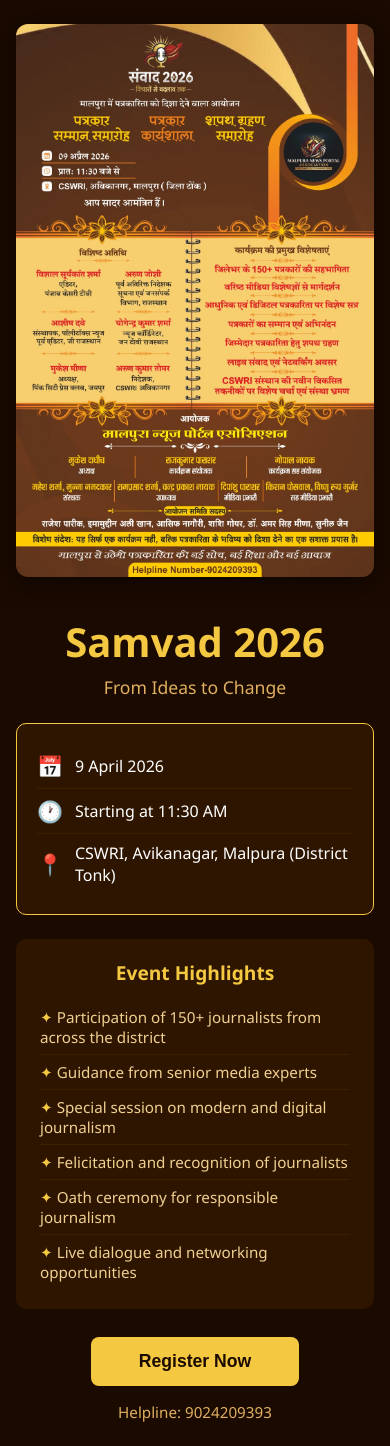
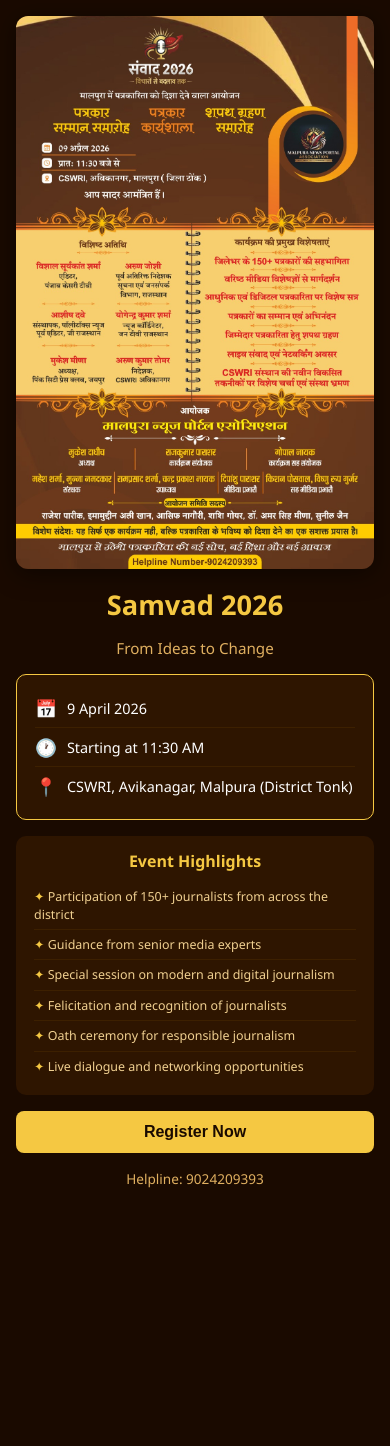
Before and after one commit to nlsa8750/samvad2026-frontend, a React (Create React App) app: page / in a window 390 px wide. After the commit the page ends 1204 px from the top, so only its background shows below. Built offline with nearby package versions, Linux system fonts and the light colour scheme.

Commit message:
Changed the styling of the webpage

```diff
--- a/src/pages/HomePage.css
+++ b/src/pages/HomePage.css
@@ -4,56 +4,76 @@
   padding: 0;
 }
 
-body {
+html, body {
+  height: 100%;
   font-family: 'Segoe UI', sans-serif;
   background: #1a0a00;
   color: #fff;
 }
 
 .home-container {
-  max-width: 900px;
-  margin: 0 auto;
-  padding: 24px 16px;
+  height: 100vh;
+  display: flex;
+  flex-direction: row;
+  align-items: center;
+  justify-content: center;
+  gap: 24px;
+  padding: 24px 32px;
+}
+
+.event-poster {
+  flex: 0 0 48%;
+  display: flex;
+  align-items: center;
+  justify-content: center;
+  height: 100%;
 }
 
 .poster-img {
+  max-height: calc(100vh - 48px);
   width: 100%;
+  object-fit: contain;
   border-radius: 12px;
   box-shadow: 0 4px 24px rgba(0,0,0,0.5);
+  display: block;
 }
 
 .event-details {
-  margin-top: 32px;
+  flex: 0 0 44%;
+  display: flex;
+  flex-direction: column;
+  gap: 16px;
+  height: 100%;
+  justify-content: center;
   text-align: center;
+  overflow-y: auto;
 }
 
 .event-title {
-  font-size: 2.5rem;
+  font-size: 2rem;
   color: #f5c842;
+  line-height: 1.2;
 }
 
 .event-tagline {
-  font-size: 1.1rem;
+  font-size: 0.95rem;
   color: #e0b060;
-  margin-top: 6px;
 }
 
 .info-card {
   background: #2e1500;
   border: 1px solid #f5c842;
   border-radius: 10px;
-  padding: 20px;
-  margin: 24px auto;
-  max-width: 480px;
+  padding: 14px 18px;
   text-align: left;
 }
 
 .info-row {
   display: flex;
   align-items: center;
-  gap: 12px;
-  padding: 8px 0;
-  font-size: 1rem;
+  gap: 10px;
+  padding: 7px 0;
+  font-size: 0.9rem;
   border-bottom: 1px solid #3d2000;
 }
 
@@ -62,22 +82,21 @@
 }
 
 .info-icon {
-  font-size: 1.3rem;
+  font-size: 1.1rem;
+  flex-shrink: 0;
 }
 
 .highlights {
   background: #2e1500;
   border-radius: 10px;
-  padding: 20px 24px;
-  margin: 0 auto 28px;
-  max-width: 600px;
+  padding: 14px 18px;
   text-align: left;
 }
 
 .highlights h2 {
   color: #f5c842;
-  font-size: 1.2rem;
-  margin-bottom: 14px;
+  font-size: 1rem;
+  margin-bottom: 10px;
   text-align: center;
 }
 
@@ -87,10 +106,11 @@
 }
 
 .highlights ul li {
-  padding: 7px 0;
+  padding: 6px 0;
   border-bottom: 1px solid #3d2000;
-  font-size: 0.95rem;
+  font-size: 0.83rem;
   color: #f0d090;
+  line-height: 1.4;
 }
 
 .highlights ul li::before {
@@ -106,12 +126,13 @@
   background: #f5c842;
   color: #1a0a00;
   border: none;
-  padding: 14px 48px;
-  font-size: 1.1rem;
+  padding: 12px;
+  font-size: 1rem;
   font-weight: bold;
   border-radius: 8px;
   cursor: pointer;
   transition: background 0.2s;
+  width: 100%;
 }
 
 .register-btn:hover {
@@ -119,7 +140,58 @@
 }
 
 .helpline {
-  margin-top: 16px;
   color: #e0b060;
-  font-size: 0.95rem;
+  font-size: 0.85rem;
 }
+
+/* Tablet */
+@media (max-width: 1024px) {
+  .home-container {
+    padding: 16px 20px;
+    gap: 16px;
+  }
+
+  .event-title {
+    font-size: 1.6rem;
+  }
+
+  .highlights ul li {
+    font-size: 0.78rem;
+  }
+}
+
+/* Mobile */
+@media (max-width: 768px) {
+  .home-container {
+    flex-direction: column;
+    height: auto;
+    min-height: 100vh;
+    padding: 16px;
+    gap: 20px;
+    justify-content: flex-start;
+    align-items: center;
+  }
+
+  .event-poster {
+    flex: none;
+    width: 100%;
+    height: auto;
+  }
+
+  .poster-img {
+    max-height: none;
+    width: 100%;
+  }
+
+  .event-details {
+    flex: none;
+    width: 100%;
+    height: auto;
+    overflow-y: visible;
+    justify-content: flex-start;
+  }
+
+  .event-title {
+    font-size: 1.7rem;
+  }
+}
```
